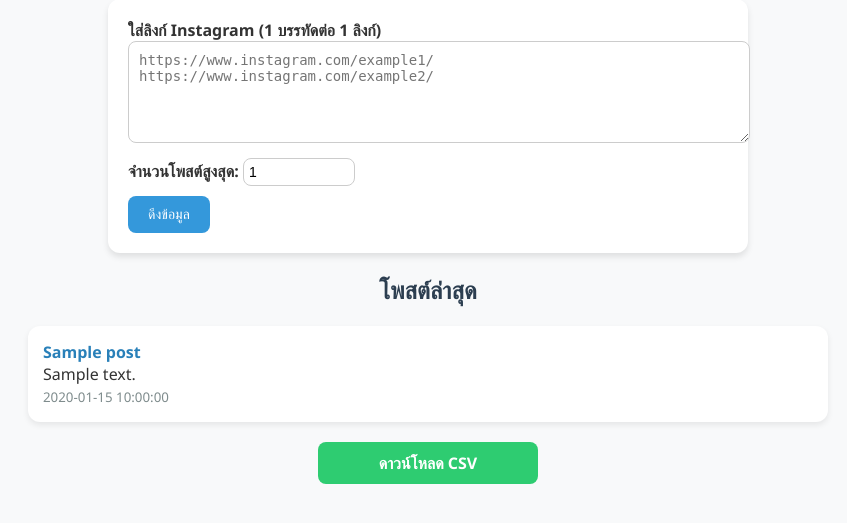
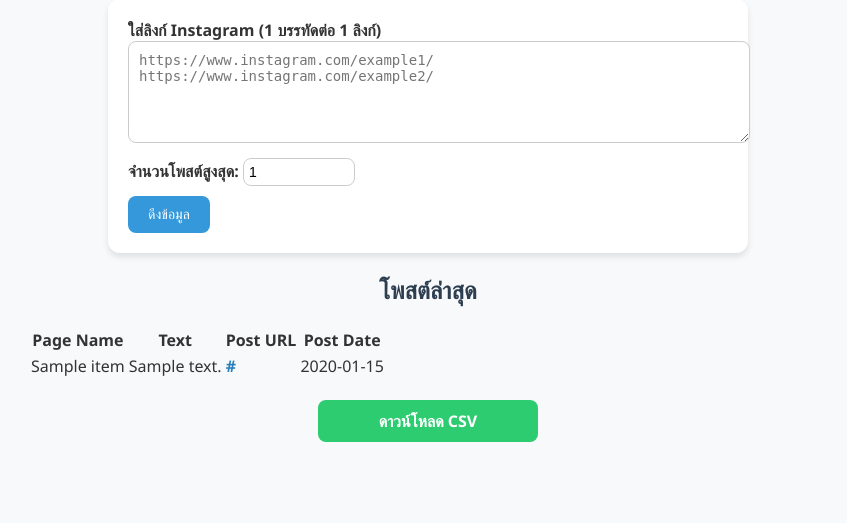
Before and after one commit to oyasuminaaa/Cloud, a Flask app: template Instargaram/templates/index.html in a window 1280 px wide. Shown: the part 107-630 px from the top of the page, without its empty margins (212-1059 px from the left). Run offline with Flask 3, Linux system fonts and the light colour scheme; the template is opened without the code that fills it: most values are stand-ins (such as "Sample title", 1, 10 or a date in 2020); parts of the project's set-up code (start-up, migrations or seed data) failed here and were passed over.

Commit message:
Update index.html

```diff
--- a/Instargaram/templates/index.html
+++ b/Instargaram/templates/index.html
@@ -119,15 +119,26 @@
 
   <h2>โพสต์ล่าสุด</h2>
   <ul>
-    {% for post in posts %}
-      <li>
-        <a href="{{ post.post_url }}" target="_blank">{{ post.page_name }}</a><br>
-        {{ post.text }}<br>
-        <small>{{ post.post_date }}</small>
-      </li>
+    {% if data %}
+        <table>
+            <tr>
+                <th>Page Name</th>
+                <th>Text</th>
+                <th>Post URL</th>
+                <th>Post Date</th>
+            </tr>
+            {% for item in data %}
+            <tr>
+                <td>{{ item['Page Name'] }}</td>
+                <td>{{ item['Text'] }}</td>
+                <td><a href="{{ item['Post URL'] }}" target="_blank">{{ item['Post URL'] }}</a></td>
+                <td>{{ item['Post Date'] }}</td>
+            </tr>
+            {% endfor %}
+        </table>
     {% else %}
-      <li style="text-align:center; color:#7f8c8d;">ไม่มีโพสต์</li>
-    {% endfor %}
+        <p>ยังไม่มีข้อมูล</p>
+    {% endif %}
   </ul>
 
   <a class="download-link" href="/download">ดาวน์โหลด CSV</a>
```
